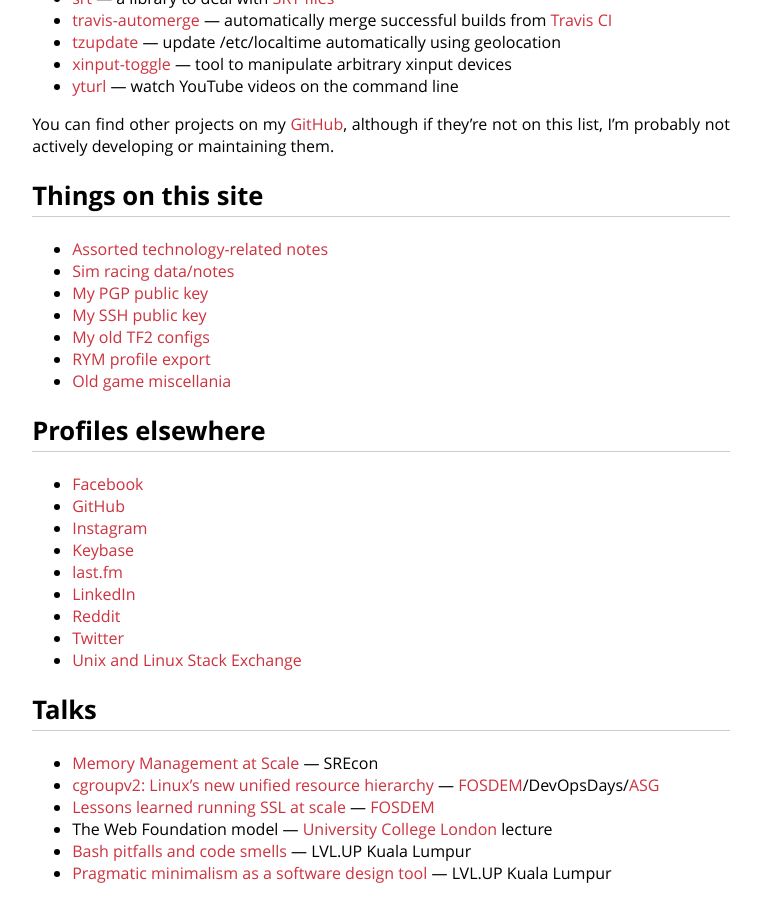
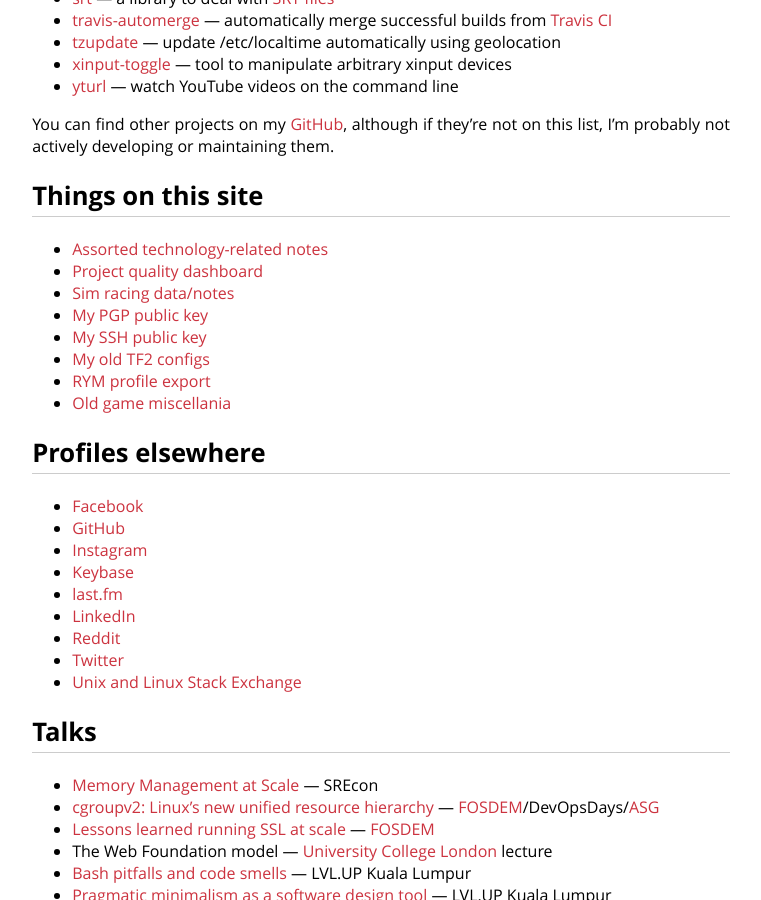
Before and after one commit to cdown/chrisdown.name, a Jekyll site: the page built from index.md, in a window 1280 px wide and 900 px high, scrolled down 1069 px. Shown: the whole window, without its empty margins (259-1020 px from the left). Built offline with Jekyll 4.4.1, drawn with Linux system fonts in a browser that asks for light colours.

Commit message:
index: Add Project quality dash link

```diff
--- a/index.md
+++ b/index.md
@@ -77,6 +77,7 @@ list, I'm probably not actively developing or maintaining them.
 ## Things on this site
 
 - [Assorted technology-related notes](/archive.html)
+- [Project quality dashboard](/builds)
 - [Sim racing data/notes](/racing.html)
 - [My PGP public key](https://keybase.io/cdown/key.asc)
 - [My SSH public key](/ssh)
```
